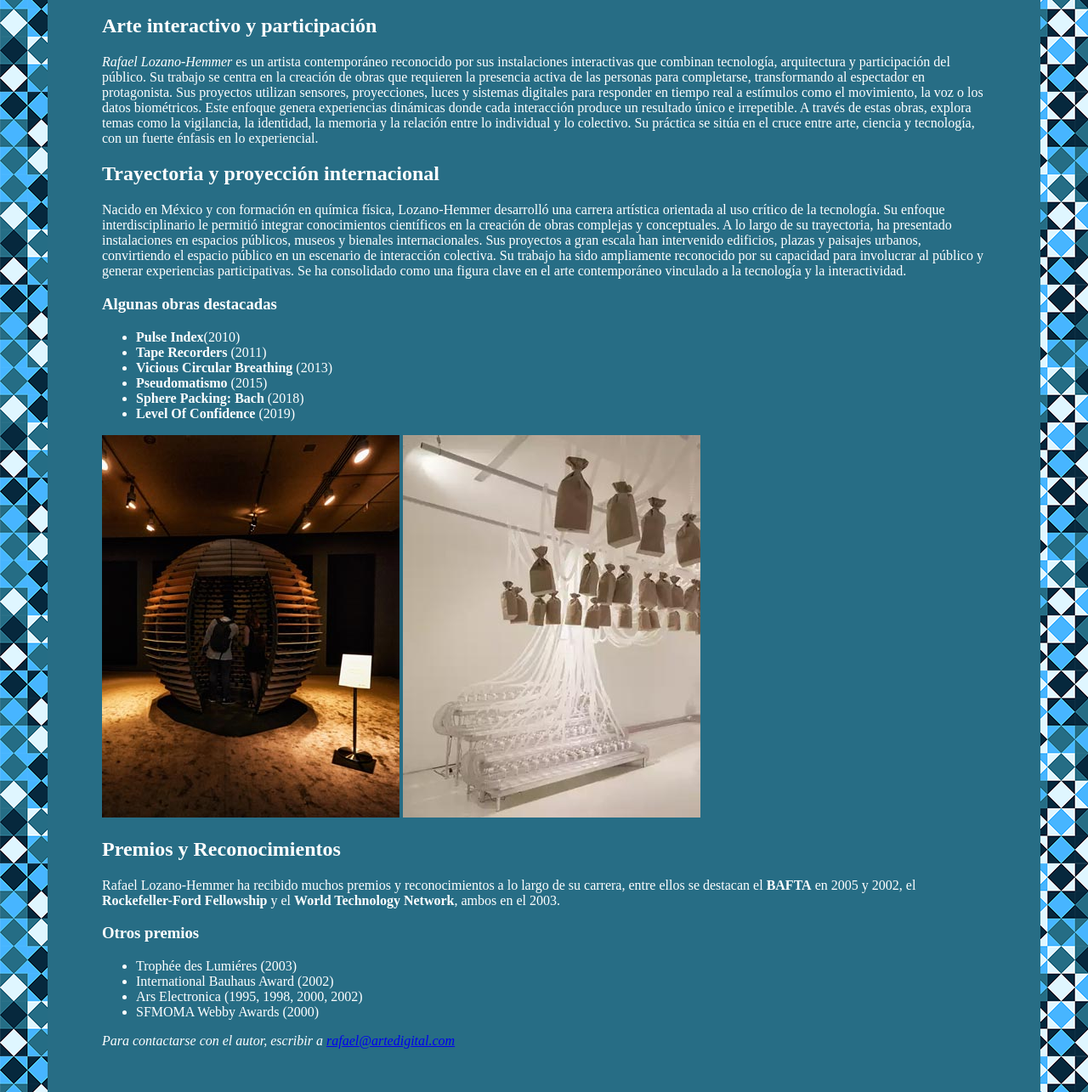
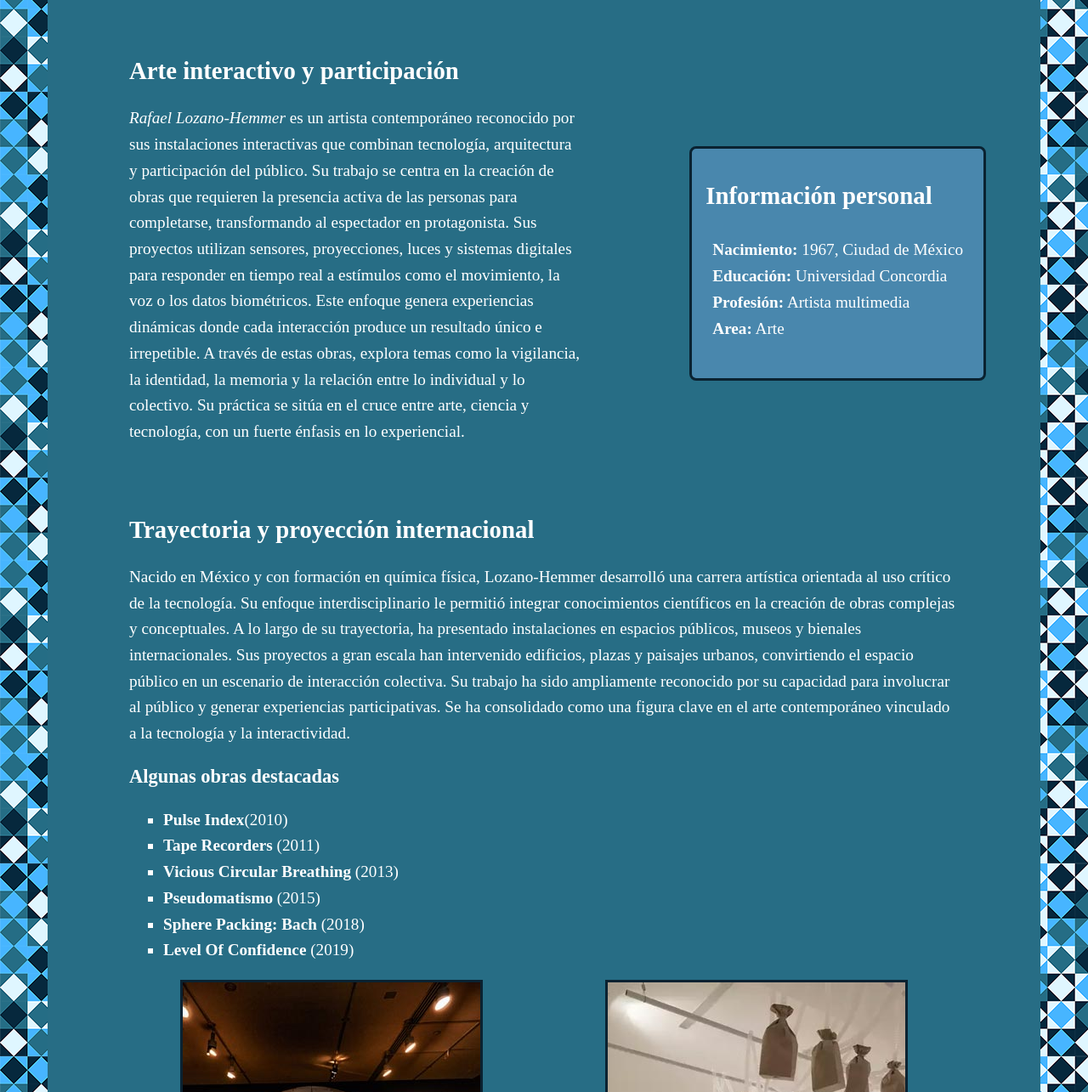
Before and after one commit to lucasrsimon/primer_parcial, a plain HTML site: page obra.html in a window 1280 px wide. Shown: the part 346-1631 px from the top of the page at 85% size. Drawn offline with Linux system fonts and the light colour scheme.

Commit message:
Sitio terminado (sin revisión IA)
CSS y HTML terminados falta chequeo IA y propio de funcionamiento correcto

```diff
--- a/css/estilos.css
+++ b/css/estilos.css
@@ -1,24 +1,32 @@
+/* 1. Estilo general */
+header {
+    padding: 1rem;
+    margin: 2rem;
+}
 body {background-image: url("../img/fondo.png");
-    color:white
+      color:white;
+      padding: 1rem;
+      margin: 2rem;
 }
-h1 {
-  font-family: "Barlow", sans-serif;
-  font-weight: 700;
-  text-align: center;
-  display: inline-block;
-  vertical-align: top;
-  padding: 10px;
+footer { padding: 3rem;
+         margin: 0.5rem;
+         margin-top:7rem;
+         background-color: rgba(7, 42, 64);
+
 }
 .contenedor-principal {max-width: 1040px;
     padding: 4rem;
     background-color: rgba(39, 109, 133);
     margin: 0 auto;
 }
+main {font-size: 1.2rem;
+}
+/* 2. Menu de navegación */
 nav ul{
   list-style-type: none;
   display: flex;
   justify-content: center;
-  gap: 16rem;
+  gap: 10rem;
   color: white;
 }
 nav ul li a {
@@ -28,13 +36,104 @@ nav ul li a {
   border: 0.2rem solid rgb(30, 73, 99);
   text-decoration: none;
   color:white;
+  border-radius: 0.5rem;
 }
 nav ul li a:visited {
-  color: rgb(88, 88, 88);
-  text-decoration:none;
+  border: 0.2rem solid rgba(7, 42, 64);
+  color: white;
+  text-decoration: none;
 }
 nav ul li a:hover {
   text-decoration: none;
   background-color: rgb(30, 73, 99);
   color:white;
 }
+/*3. Titulos*/
+h1 {
+  font-family: "Barlow", sans-serif;
+  font-weight: 700;
+  text-align: center;
+  padding: 1rem;
+  margin:1rem
+}
+/*4. imagenes*/
+img {border: 0.2rem solid rgba(7, 42, 64);}
+.rafael-lozano-hemmer {
+  display:block;
+  margin: 0 auto;
+  max-width: 90%;
+  margin-top:3rem;
+  border: 0.2rem solid rgba(7, 42, 64);
+}
+#imagenes-obras {
+  display: flex;
+  justify-content: center;
+  align-items: center;
+  gap: 9rem;
+  width: 100%;
+}
+#imagenes-obras img {
+  max-width: 45%;
+  height: auto;
+  border: 0.2rem solid rgb(10, 34, 49);}
+/*5.Articulos*/
+article {
+  margin: 2rem;
+}
+/* 6. Parrafos*/
+p {
+  line-height: 1.6;
+}
+/*7. Listas*/
+ul {
+  list-style-type: square;
+  line-height:1.6;
+}
+/*Otros*/
+cite {
+  display: block;
+  text-align: center;
+  margin: 2rem;
+  padding: 1rem;
+  border-radius: 0.5rem;
+  font-size: 1.2rem;
+  background-color: rgba(73, 135, 173);
+}
+.contacto {
+  font-family: "Barlow", sans-serif;
+  background-color: rgba(73, 135, 173);
+  color:white;
+  margin-left: 0.5rem;
+  padding: 0.5em;
+  border-radius: 0.5rem;
+}
+.vida-obra {
+  display: flex;
+  gap: 3rem;
+  align-items: flex-start;
+}
+#arte-interactivo {
+  flex: 1;
+}
+#informacion-personal {
+  background-color: rgb(73, 135, 173);
+  margin-left:3rem;
+  margin-right: auto;
+  max-width:fit-content;
+  padding: 1rem;
+  border: 0.2rem solid rgb(10, 34, 49);
+  border-radius: 0.5rem;
+  flex: 0 0 25rem;
+  margin-top:10rem;
+}
+#informacion-personal ul {
+  list-style-type: none;
+  padding: 0.5rem;
+}
+iframe {
+  display: block;
+  margin: 2rem auto;
+  align-items: center;
+  border: 0.2rem solid rgb(10, 34, 49);
+  border-radius: 0.5rem;
+}
--- a/obra.html
+++ b/obra.html
@@ -19,23 +19,27 @@
     </header>
     <main>
         <h1>Vida y Obra</h1>
-        <aside>
-            <h2>Información personal</h2>
-            <ul>
-                <li><strong>Nacimiento:</strong> 1967, Ciudad de México, México</li>
-                <li><strong>Educación:</strong>Universidad Concordia</li>
-                <li><strong>Profesión:</strong> Artista multimedia</li>
-            </ul>
-        </aside>
- <article>
+    <div class="vida-obra">
+ <article id="arte-interactivo">
             <h2>Arte interactivo y participación</h2>
             <p><em>Rafael Lozano-Hemmer</em> es un artista contemporáneo reconocido por sus instalaciones interactivas que combinan tecnología, arquitectura y participación del público. Su trabajo se centra en la creación de obras que requieren la presencia activa de las personas para completarse, transformando al espectador en protagonista.
 Sus proyectos utilizan sensores, proyecciones, luces y sistemas digitales para responder en tiempo real a estímulos como el movimiento, la voz o los datos biométricos. Este enfoque genera experiencias dinámicas donde cada interacción produce un resultado único e irrepetible.
 A través de estas obras, explora temas como la vigilancia, la identidad, la memoria y la relación entre lo individual y lo colectivo. Su práctica se sitúa en el cruce entre arte, ciencia y tecnología, con un fuerte énfasis en lo experiencial.
 </p>
   </article>
+  <aside id="informacion-personal">
+            <h2>Información personal</h2>
+            <ul>
+                <li><strong>Nacimiento:</strong> 1967, Ciudad de México</li>
+                <li><strong>Educación:</strong> Universidad Concordia</li>
+                <li><strong>Profesión:</strong> Artista multimedia</li>
+                <li><strong>Area:</strong> Arte</li>
+
+            </ul>
+        </aside>
+  </div>
 <article>
-    <h2> Trayectoria y proyección internacional</h2>
+    <h2>Trayectoria y proyección internacional</h2>
     <p>Nacido en México y con formación en química física, Lozano-Hemmer desarrolló una carrera artística orientada al uso crítico de la tecnología. Su enfoque interdisciplinario le permitió integrar conocimientos científicos en la creación de obras complejas y conceptuales.
 A lo largo de su trayectoria, ha presentado instalaciones en espacios públicos, museos y bienales internacionales. Sus proyectos a gran escala han intervenido edificios, plazas y paisajes urbanos, convirtiendo el espacio público en un escenario de interacción colectiva.
 Su trabajo ha sido ampliamente reconocido por su capacidad para involucrar al público y generar experiencias participativas. Se ha consolidado como una figura clave en el arte contemporáneo vinculado a la tecnología y la interactividad.
@@ -49,17 +53,15 @@ Su trabajo ha sido ampliamente reconocido por su capacidad para involucrar al p
         <li><strong>Sphere Packing: Bach</strong> (2018)</li>
         <li><strong>Level Of Confidence</strong> (2019)</li>
     </ul>
-        <aside>
+        <aside id="imagenes-obras">
             <img src="img/lozano-hemmer-4.jpg" alt="Sphere Packing: Bach">
             <img src="img/lozano-hemmer-3.jpg" alt="Vicious Circular Breathing">
         </aside>
-</article>
 </article>
 <section>
     <h2>Premios y Reconocimientos</h2>
         <p> Rafael Lozano-Hemmer ha recibido muchos premios y reconocimientos a lo largo de su carrera, entre ellos se destacan el <strong>BAFTA</strong> en 2005 y 2002, el <strong>Rockefeller-Ford Fellowship</strong> y el <strong>World Technology Network</strong>, ambos en el 2003. </p>
         <aside>
-<article>
         <h3>Otros premios</h3>
         <ul>
          <li>Trophée des Lumiéres (2003)</li>
@@ -67,16 +69,14 @@ Su trabajo ha sido ampliamente reconocido por su capacidad para involucrar al p
          <li>Ars Electronica (1995, 1998, 2000, 2002)</li>
          <li>SFMOMA Webby Awards (2000)</li>
         </ul></aside>
-</article>
     </section>
 </main>
 <footer>
   <address>
-    Para contactarse con el autor, escribir a
-    <a href="mailto:rafael@artedigital.com">rafael@artedigital.com</a>
+    Para contactarse con el autor, escribir a:
+    <a href="mailto:rafael@artedigital.com" class="contacto">rafael@artedigital.com</a>
   </address>
 </footer>
 </div>
 </body>
-
 </html>
```
Also changed, not shown: espectador.html (+2 -2 lines), index.html (+3 -3 lines). Lines whose indentation alone changed are shown as unchanged.
